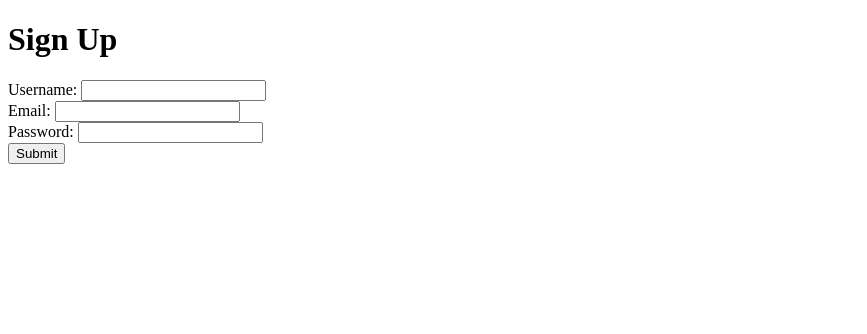
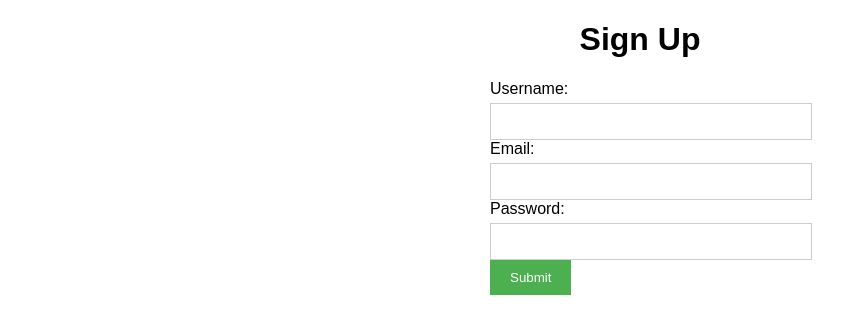
Before and after one commit to Mohiit70/HackHub, a Flask app: page /signup in a window 1280 px wide. Shown: the top 334 px of the page, without its empty margins (0-867 px from the left). Run offline with Flask 3, Linux system fonts and the light colour scheme.

Commit message:
feat: Added login, signup, chatroom functionality, and CSS styling

```diff
--- /dev/null
+++ b/app/styles/signup.css
@@ -0,0 +1,32 @@
+body {
+    font-family: Arial, sans-serif;
+}
+
+h1, h3 {
+    text-align: center;
+}
+
+form {
+    width: 300px;
+    margin: auto;
+    text-align: left;
+}
+
+label {
+    display: block;
+    margin-bottom: 5px;
+}
+
+input[type="text"], input[type="email"], input[type="password"] {
+    width: 100%;
+    padding: 10px;
+    border: 1px solid #ccc;
+}
+
+button {
+    background-color: #4CAF50;
+    color: white;
+    padding: 10px 20px;
+    border: none;
+    cursor: pointer;
+}
--- a/app/templates/chat.html
+++ b/app/templates/chat.html
@@ -3,6 +3,7 @@
 <head>
     <meta charset="UTF-8">
     <title>Title</title>
+    <link rel="stylesheet" type="text/css" href="../styles/chat.css">
 </head>
 <body>
     <h1>Your in Chat Room</h1>
--- a/app/templates/index.html
+++ b/app/templates/index.html
@@ -3,6 +3,7 @@
 <head>
     <meta charset="UTF-8">
     <title>Home</title>
+    <link rel="stylesheet" type="text/css" href="../styles/style.css">
 </head>
 <body>
     <h1>Chat room</h1>
--- a/app/templates/login.html
+++ b/app/templates/login.html
@@ -3,6 +3,7 @@
 <head>
     <meta charset="UTF-8">
     <title>Chat Room</title>
+    <link rel="stylesheet" type="text/css" href="../styles/login.css">
 </head>
 <body>
 <h1>Login</h1>
--- a/app/templates/signup.html
+++ b/app/templates/signup.html
@@ -3,6 +3,7 @@
 <head>
     <meta charset="UTF-8">
     <title>Chat Room</title>
+    <link rel="stylesheet" type="text/css" href="../styles/signup.css">
 </head>
 <body>
     <h1>Sign Up</h1>
```
Also changed, not shown: app/styles/chat.css (added, +26 -0 lines), app/styles/login.css (added, +32 -0 lines), app/styles/style.css (added, +32 -0 lines).
